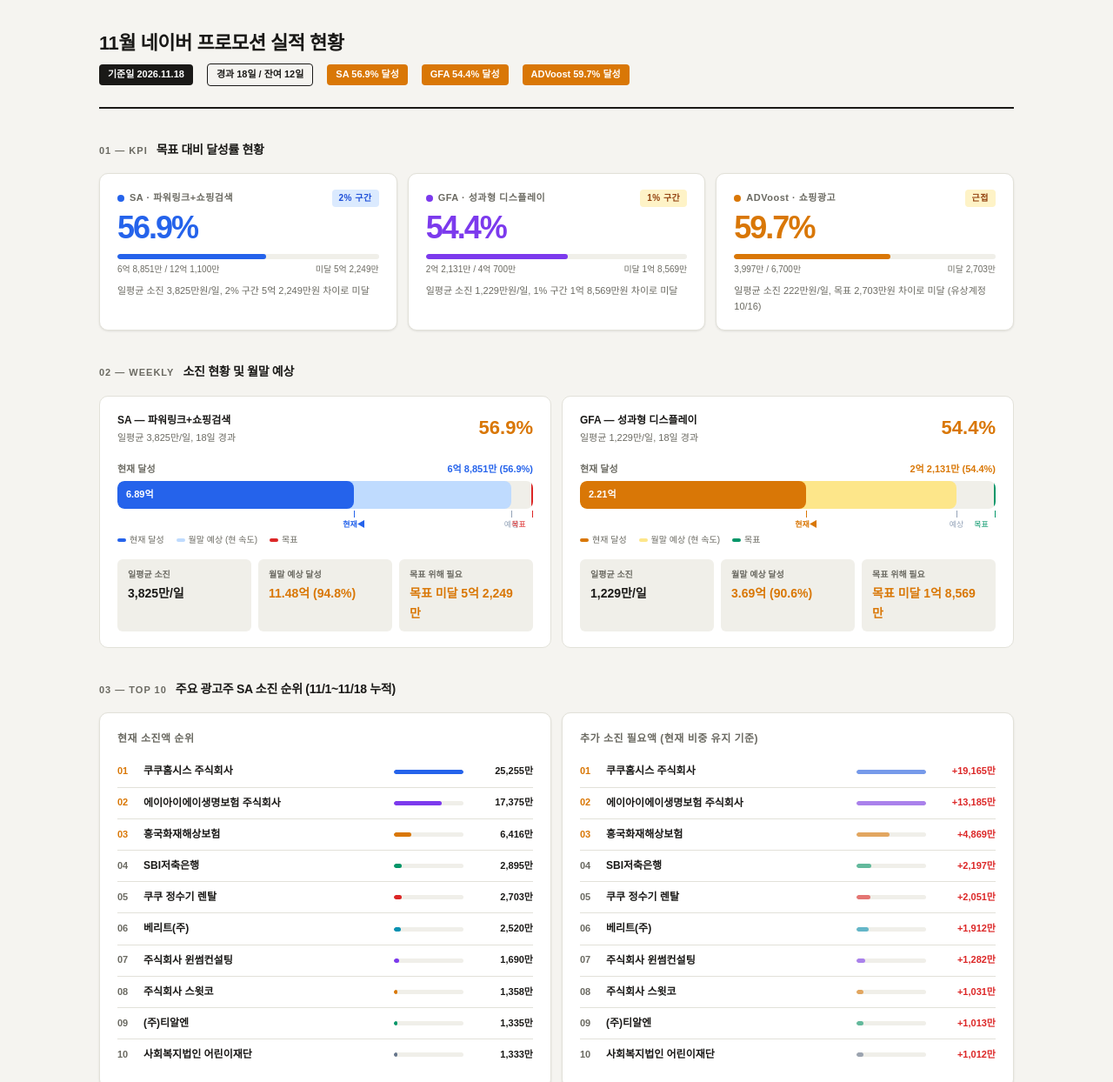
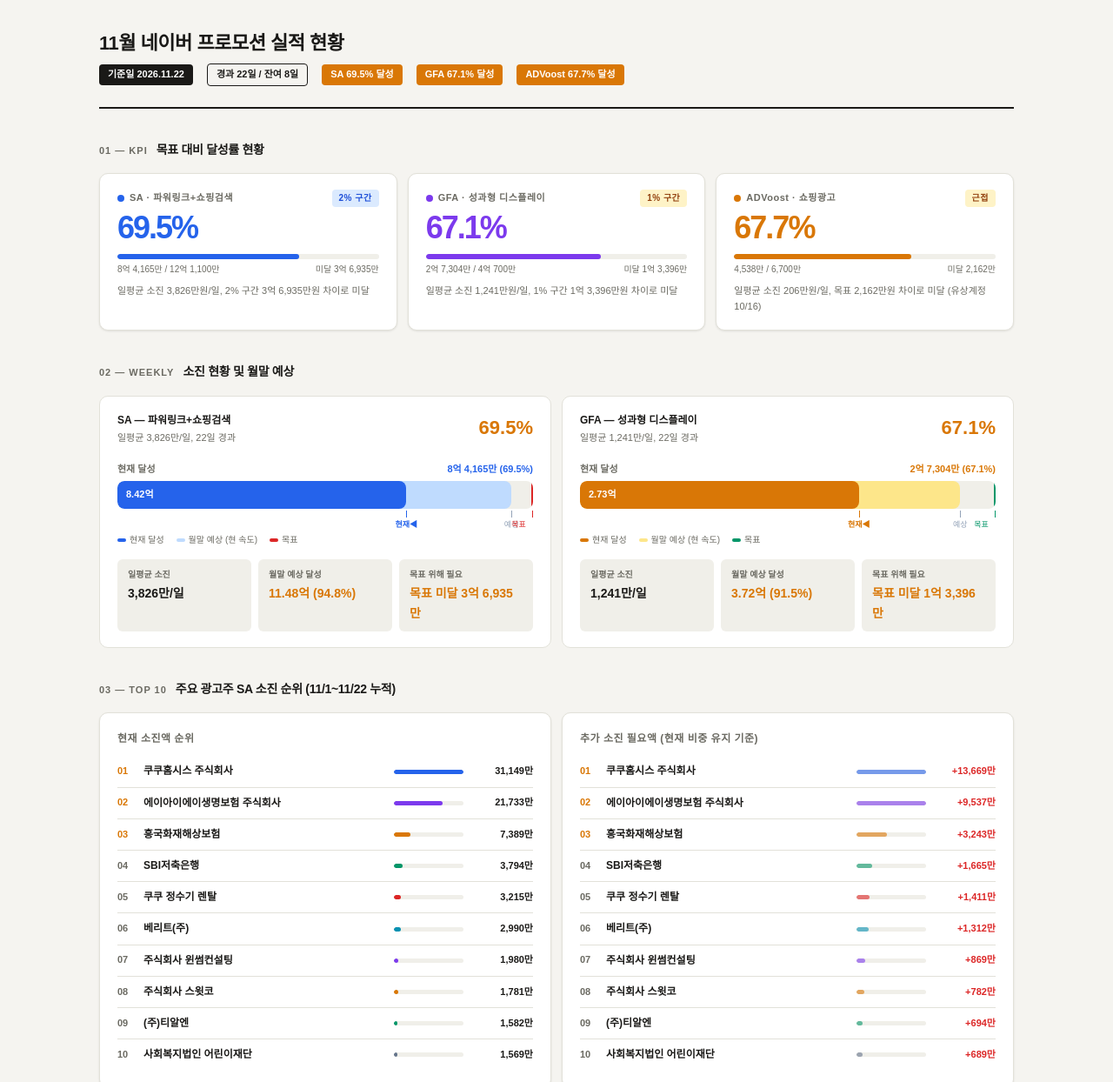
Before and after one commit to sora830812-del/naverpromo_202611, a plain HTML site: page index.html in a window 1280 px wide. Shown: the top 1244 px of the page at 87% size. Drawn offline with Linux system fonts and the light colour scheme; a web font is replaced by a local one.

Commit message:
11월 대시보드 11/22 기준 업데이트
Co-Authored-By: Claude Opus 5 <noreply@anthropic.com>
Claude-Session: https://claude.ai/code/session_01WdeaTGjQHzjB1TZFvyWyAh

```diff
--- a/index.html
+++ b/index.html
@@ -173,11 +173,11 @@ body { background: var(--bg); color: var(--text); font-family: 'Pretendard', san
   <div class="page-header">
     <h1>11월 네이버 프로모션 실적 현황</h1>
     <div class="header-meta">
-      <span class="badge">기준일 2026.11.18</span>
-      <span class="badge outline">경과 18일 / 잔여 12일</span>
-      <span class="badge warn">SA 56.9% 달성</span>
-      <span class="badge warn">GFA 54.4% 달성</span>
-      <span class="badge warn">ADVoost 59.7% 달성</span>
+      <span class="badge">기준일 2026.11.22</span>
+      <span class="badge outline">경과 22일 / 잔여 8일</span>
+      <span class="badge warn">SA 69.5% 달성</span>
+      <span class="badge warn">GFA 67.1% 달성</span>
+      <span class="badge warn">ADVoost 67.7% 달성</span>
     </div>
   </div>
 
@@ -195,15 +195,15 @@ body { background: var(--bg); color: var(--text); font-family: 'Pretendard', san
         SA · 파워링크+쇼핑검색
         <span class="tag tag-blue" style="margin-left:auto;">2% 구간</span>
       </div>
-      <div class="kpi-rate" style="color:#2563eb;">56.9%</div>
+      <div class="kpi-rate" style="color:#2563eb;">69.5%</div>
       <div class="kpi-bar-wrap" style="margin-top:12px;">
-        <div class="kpi-bar" style="width:56.9%; background:#2563eb;"></div>
+        <div class="kpi-bar" style="width:69.5%; background:#2563eb;"></div>
       </div>
       <div class="progress-row">
-        <span>6억 8,851만 / 12억 1,100만</span>
-        <span>미달 5억 2,249만</span>
+        <span>8억 4,165만 / 12억 1,100만</span>
+        <span>미달 3억 6,935만</span>
       </div>
-      <div class="kpi-detail" style="margin-top:8px;">일평균 소진 3,825만원/일, 2% 구간 5억 2,249만원 차이로 미달</div>
+      <div class="kpi-detail" style="margin-top:8px;">일평균 소진 3,826만원/일, 2% 구간 3억 6,935만원 차이로 미달</div>
     </div>
 
     <!-- GFA -->
@@ -213,15 +213,15 @@ body { background: var(--bg); color: var(--text); font-family: 'Pretendard', san
         GFA · 성과형 디스플레이
         <span class="tag tag-amber" style="margin-left:auto;">1% 구간</span>
       </div>
-      <div class="kpi-rate" style="color:#7c3aed;">54.4%</div>
+      <div class="kpi-rate" style="color:#7c3aed;">67.1%</div>
       <div class="kpi-bar-wrap" style="margin-top:12px;">
-        <div class="kpi-bar" style="width:54.4%; background:#7c3aed;"></div>
+        <div class="kpi-bar" style="width:67.1%; background:#7c3aed;"></div>
       </div>
       <div class="progress-row">
-        <span>2억 2,131만 / 4억 700만</span>
-        <span>미달 1억 8,569만</span>
+        <span>2억 7,304만 / 4억 700만</span>
+        <span>미달 1억 3,396만</span>
       </div>
-      <div class="kpi-detail" style="margin-top:8px;">일평균 소진 1,229만원/일, 1% 구간 1억 8,569만원 차이로 미달</div>
+      <div class="kpi-detail" style="margin-top:8px;">일평균 소진 1,241만원/일, 1% 구간 1억 3,396만원 차이로 미달</div>
     </div>
 
     <!-- ADVoost -->
@@ -231,15 +231,15 @@ body { background: var(--bg); color: var(--text); font-family: 'Pretendard', san
         ADVoost · 쇼핑광고
         <span class="tag tag-amber" style="margin-left:auto;">근접</span>
       </div>
-      <div class="kpi-rate" style="color:#d97706;">59.7%</div>
+      <div class="kpi-rate" style="color:#d97706;">67.7%</div>
       <div class="kpi-bar-wrap" style="margin-top:12px;">
-        <div class="kpi-bar" style="width:59.7%; background:#d97706;"></div>
+        <div class="kpi-bar" style="width:67.7%; background:#d97706;"></div>
       </div>
       <div class="progress-row">
-        <span>3,997만 / 6,700만</span>
-        <span>미달 2,703만</span>
+        <span>4,538만 / 6,700만</span>
+        <span>미달 2,162만</span>
       </div>
-      <div class="kpi-detail" style="margin-top:8px;">일평균 소진 222만원/일, 목표 2,703만원 차이로 미달 (유상계정 10/16)</div>
+      <div class="kpi-detail" style="margin-top:8px;">일평균 소진 206만원/일, 목표 2,162만원 차이로 미달 (유상계정 10/16)</div>
     </div>
   </div>
 
@@ -255,24 +255,24 @@ body { background: var(--bg); color: var(--text); font-family: 'Pretendard', san
       <div class="weekly-header">
         <div>
           <div class="weekly-title">SA — 파워링크+쇼핑검색</div>
-          <div style="font-size:11px; color:var(--text-muted); margin-top:2px;">일평균 3,825만/일, 18일 경과</div>
+          <div style="font-size:11px; color:var(--text-muted); margin-top:2px;">일평균 3,826만/일, 22일 경과</div>
         </div>
-        <div class="weekly-rate warn">56.9%</div>
+        <div class="weekly-rate warn">69.5%</div>
       </div>
 
       <div style="margin-top:18px;">
         <div style="display:flex; justify-content:space-between; font-size:11px; font-weight:600; margin-bottom:5px;">
           <span style="color:var(--text-muted);">현재 달성</span>
-          <span style="color:#2563eb;">6억 8,851만 (56.9%)</span>
+          <span style="color:#2563eb;">8억 4,165만 (69.5%)</span>
         </div>
         <div style="position:relative; height:32px; border-radius:8px; overflow:hidden; background:var(--surface2);">
           <div style="position:absolute; left:0; top:0; width:94.8%; height:100%; background:#bfdbfe; border-radius:8px;"></div>
-          <div style="position:absolute; left:0; top:0; width:56.9%; height:100%; background:#2563eb; border-radius:8px; display:flex; align-items:center; padding-left:10px; font-size:11px; color:#fff; font-weight:600; white-space:nowrap;">6.89억</div>
+          <div style="position:absolute; left:0; top:0; width:69.5%; height:100%; background:#2563eb; border-radius:8px; display:flex; align-items:center; padding-left:10px; font-size:11px; color:#fff; font-weight:600; white-space:nowrap;">8.42억</div>
           <div style="position:absolute; right:0; top:0; width:2px; height:100%; background:#dc2626;"></div>
         </div>
         <div style="position:relative; height:18px;">
-          <div style="position:absolute; left:56.9%; top:2px; width:1px; height:8px; background:#2563eb;"></div>
-          <div style="position:absolute; left:56.9%; top:11px; font-size:9px; color:#2563eb; font-weight:600; transform:translateX(-50%);">현재◀</div>
+          <div style="position:absolute; left:69.5%; top:2px; width:1px; height:8px; background:#2563eb;"></div>
+          <div style="position:absolute; left:69.5%; top:11px; font-size:9px; color:#2563eb; font-weight:600; transform:translateX(-50%);">현재◀</div>
           <div style="position:absolute; left:94.8%; top:2px; width:1px; height:8px; background:#94a3b8; border-left:1px dashed #94a3b8;"></div>
           <div style="position:absolute; left:94.8%; top:11px; font-size:9px; color:#94a3b8; transform:translateX(-50%);">예상</div>
           <div style="position:absolute; right:0; top:2px; width:1px; height:8px; background:#dc2626;"></div>
@@ -289,7 +289,7 @@ body { background: var(--bg); color: var(--text); font-family: 'Pretendard', san
       <div class="weekly-stat-row" style="margin-top:14px;">
         <div class="weekly-stat">
           <div class="ws-label">일평균 소진</div>
-          <div class="ws-value">3,825만/일</div>
+          <div class="ws-value">3,826만/일</div>
         </div>
         <div class="weekly-stat">
           <div class="ws-label">월말 예상 달성</div>
@@ -297,7 +297,7 @@ body { background: var(--bg); color: var(--text); font-family: 'Pretendard', san
         </div>
         <div class="weekly-stat">
           <div class="ws-label">목표 위해 필요</div>
-          <div class="ws-value" style="color:var(--accent-amber);">목표 미달 5억 2,249만</div>
+          <div class="ws-value" style="color:var(--accent-amber);">목표 미달 3억 6,935만</div>
         </div>
       </div>
     </div>
@@ -307,26 +307,26 @@ body { background: var(--bg); color: var(--text); font-family: 'Pretendard', san
       <div class="weekly-header">
         <div>
           <div class="weekly-title">GFA — 성과형 디스플레이</div>
-          <div style="font-size:11px; color:var(--text-muted); margin-top:2px;">일평균 1,229만/일, 18일 경과</div>
+          <div style="font-size:11px; color:var(--text-muted); margin-top:2px;">일평균 1,241만/일, 22일 경과</div>
         </div>
-        <div class="weekly-rate warn">54.4%</div>
+        <div class="weekly-rate warn">67.1%</div>
       </div>
 
       <div style="margin-top:18px;">
         <div style="display:flex; justify-content:space-between; font-size:11px; font-weight:600; margin-bottom:5px;">
           <span style="color:var(--text-muted);">현재 달성</span>
-          <span style="color:#d97706;">2억 2,131만 (54.4%)</span>
+          <span style="color:#d97706;">2억 7,304만 (67.1%)</span>
         </div>
         <div style="position:relative; height:32px; border-radius:8px; overflow:hidden; background:var(--surface2);">
-          <div style="position:absolute; left:0; top:0; width:90.6%; height:100%; background:#fde68a; border-radius:8px;"></div>
-          <div style="position:absolute; left:0; top:0; width:54.4%; height:100%; background:#d97706; border-radius:8px; display:flex; align-items:center; padding-left:10px; font-size:11px; color:#fff; font-weight:600; white-space:nowrap;">2.21억</div>
+          <div style="position:absolute; left:0; top:0; width:91.5%; height:100%; background:#fde68a; border-radius:8px;"></div>
+          <div style="position:absolute; left:0; top:0; width:67.1%; height:100%; background:#d97706; border-radius:8px; display:flex; align-items:center; padding-left:10px; font-size:11px; color:#fff; font-weight:600; white-space:nowrap;">2.73억</div>
           <div style="position:absolute; right:0; top:0; width:2px; height:100%; background:#059669;"></div>
         </div>
         <div style="position:relative; height:18px;">
-          <div style="position:absolute; left:54.4%; top:2px; width:1px; height:8px; background:#d97706;"></div>
-          <div style="position:absolute; left:54.4%; top:11px; font-size:9px; color:#d97706; font-weight:600; transform:translateX(-50%);">현재◀</div>
-          <div style="position:absolute; left:90.6%; top:2px; width:1px; height:8px; background:#94a3b8; border-left:1px dashed #94a3b8;"></div>
-          <div style="position:absolute; left:90.6%; top:11px; font-size:9px; color:#94a3b8; transform:translateX(-50%);">예상</div>
+          <div style="position:absolute; left:67.1%; top:2px; width:1px; height:8px; background:#d97706;"></div>
+          <div style="position:absolute; left:67.1%; top:11px; font-size:9px; color:#d97706; font-weight:600; transform:translateX(-50%);">현재◀</div>
+          <div style="position:absolute; left:91.5%; top:2px; width:1px; height:8px; background:#94a3b8; border-left:1px dashed #94a3b8;"></div>
+          <div style="position:absolute; left:91.5%; top:11px; font-size:9px; color:#94a3b8; transform:translateX(-50%);">예상</div>
           <div style="position:absolute; right:0; top:2px; width:1px; height:8px; background:#059669;"></div>
           <div style="position:absolute; right:0; top:11px; font-size:9px; color:#059669; transform:translateX(-50%);">목표</div>
         </div>
@@ -341,15 +341,15 @@ body { background: var(--bg); color: var(--text); font-family: 'Pretendard', san
       <div class="weekly-stat-row" style="margin-top:14px;">
         <div class="weekly-stat">
           <div class="ws-label">일평균 소진</div>
-          <div class="ws-value">1,229만/일</div>
+          <div class="ws-value">1,241만/일</div>
         </div>
         <div class="weekly-stat">
           <div class="ws-label">월말 예상 달성</div>
-          <div class="ws-value" style="color:var(--accent-amber);">3.69억 (90.6%)</div>
+          <div class="ws-value" style="color:var(--accent-amber);">3.72억 (91.5%)</div>
         </div>
         <div class="weekly-stat">
           <div class="ws-label">목표 위해 필요</div>
-          <div class="ws-value" style="color:var(--accent-amber);">목표 미달 1억 8,569만</div>
+          <div class="ws-value" style="color:var(--accent-amber);">목표 미달 1억 3,396만</div>
         </div>
       </div>
     </div>
@@ -357,7 +357,7 @@ body { background: var(--bg); color: var(--text); font-family: 'Pretendard', san
 
   <div class="section-header">
     <span class="sec-num">03 — TOP 10</span>
-    <h2>주요 광고주 SA 소진 순위 (11/1~11/18 누적)</h2>
+    <h2>주요 광고주 SA 소진 순위 (11/1~11/22 누적)</h2>
   </div>
 
   <div class="two-col">
@@ -397,7 +397,7 @@ body { background: var(--bg); color: var(--text); font-family: 'Pretendard', san
     <div id="gfa-target-body"></div>
   </div>
   <div style="font-size:10px; color:var(--text-muted); margin-top:8px;">
-    ※ 계정별 목표액은 11월 계정별 목표배분 확정안 기준입니다 (모두투어 이관으로 제외). 월말 예상 = 현재 소진액 ÷ 경과일수(18일) × 전체일수(30일). 막대는 목표액(100%) 기준으로 정규화했습니다.
+    ※ 계정별 목표액은 11월 계정별 목표배분 확정안 기준입니다 (모두투어 이관으로 제외). 월말 예상 = 현재 소진액 ÷ 경과일수(22일) × 전체일수(30일). 막대는 목표액(100%) 기준으로 정규화했습니다.
   </div>
 
   <!-- ── 05 베네핏 계산기 ── -->
@@ -408,7 +408,7 @@ body { background: var(--bg); color: var(--text); font-family: 'Pretendard', san
 
   <div class="benefit-wrap">
     <div class="benefit-top">
-      <h3>베네핏 배분 계산기 <span class="needs-data">✓ 11/18 기준</span></h3>
+      <h3>베네핏 배분 계산기 <span class="needs-data">✓ 11/22 기준</span></h3>
       <div class="benefit-note" style="margin-top:6px;">
         보상액의 20% → 재원 | 제휴실 정액 10% | 잔여 90% → 마케팅·IMC·그로스 MoM 배분 (증감률 50% + 증감금액 50%)
       </div>
@@ -444,7 +444,7 @@ body { background: var(--bg); color: var(--text); font-family: 'Pretendard', san
         📊 동일 기간 비교 — 10월 일할 vs 11월 누적
         <span class="tag tag-amber">MoM 배분 근거</span>
       </div>
-      <div class="mom-section-sub">11월 누적 실적(18일)과 10월 일할(18일)을 동일 기간 기준으로 비교. 수치 수정 가능합니다.</div>
+      <div class="mom-section-sub">11월 누적 실적(22일)과 10월 일할(22일)을 동일 기간 기준으로 비교. 수치 수정 가능합니다.</div>
 
       <div class="mom-grid">
         <div class="mom-col-header">부서</div>
@@ -455,36 +455,36 @@ body { background: var(--bg); color: var(--text); font-family: 'Pretendard', san
 
         <div class="mom-row" id="mom-row-1">
           <div class="mom-cell dept-label">마케팅본부</div>
-          <div class="mom-cell"><input type="number" id="apr-1" value="53699" oninput="calcBenefit()"></div>
-          <div class="mom-cell"><input type="number" id="may-1" value="53370" oninput="calcBenefit()"></div>
+          <div class="mom-cell"><input type="number" id="apr-1" value="65632" oninput="calcBenefit()"></div>
+          <div class="mom-cell"><input type="number" id="may-1" value="65525" oninput="calcBenefit()"></div>
           <div class="mom-cell"><span class="mom-delta" id="delta-1">—</span></div>
           <div class="mom-cell"><span class="mom-delta" id="rate-1">—</span></div>
         </div>
         <div class="mom-row" id="mom-row-2">
           <div class="mom-cell dept-label">IMC본부</div>
-          <div class="mom-cell"><input type="number" id="apr-2" value="31634" oninput="calcBenefit()"></div>
-          <div class="mom-cell"><input type="number" id="may-2" value="34125" oninput="calcBenefit()"></div>
+          <div class="mom-cell"><input type="number" id="apr-2" value="38664" oninput="calcBenefit()"></div>
+          <div class="mom-cell"><input type="number" id="may-2" value="41622" oninput="calcBenefit()"></div>
           <div class="mom-cell"><span class="mom-delta" id="delta-2">—</span></div>
           <div class="mom-cell"><span class="mom-delta" id="rate-2">—</span></div>
         </div>
         <div class="mom-row" id="mom-row-3">
           <div class="mom-cell dept-label">그로스팀</div>
-          <div class="mom-cell"><input type="number" id="apr-3" value="1209" oninput="calcBenefit()"></div>
-          <div class="mom-cell"><input type="number" id="may-3" value="1097" oninput="calcBenefit()"></div>
+          <div class="mom-cell"><input type="number" id="apr-3" value="1478" oninput="calcBenefit()"></div>
+          <div class="mom-cell"><input type="number" id="may-3" value="1298" oninput="calcBenefit()"></div>
           <div class="mom-cell"><span class="mom-delta" id="delta-3">—</span></div>
           <div class="mom-cell"><span class="mom-delta" id="rate-3">—</span></div>
         </div>
         <div class="mom-row" id="mom-row-4">
           <div class="mom-cell dept-label">미디어제휴실(제휴실)</div>
-          <div class="mom-cell"><input type="number" id="apr-4" value="1136" oninput="calcBenefit()"></div>
-          <div class="mom-cell"><input type="number" id="may-4" value="1717" oninput="calcBenefit()"></div>
+          <div class="mom-cell"><input type="number" id="apr-4" value="1388" oninput="calcBenefit()"></div>
+          <div class="mom-cell"><input type="number" id="may-4" value="2233" oninput="calcBenefit()"></div>
           <div class="mom-cell"><span class="mom-delta" id="delta-4">—</span></div>
           <div class="mom-cell"><span class="mom-delta" id="rate-4">—</span></div>
         </div>
       </div>
 
       <div style="font-size:10px; color:var(--text-muted); margin-top:8px;">
-        ※ 부서 매출은 프로모션 지급(안)_260831(마감).xlsx '광고주정리' 시트의 계정별 부서 매핑을 10·11월 raw에 적용해 재계산 (SA+GFA 합산). 쿠쿠전자(73905)는 IMC본부 70% · 마케팅본부 30%로 분할 반영. 10월 = 10월 최종 일할(18일). 예상 보상액 = SA 목표 12.11억×2%, GFA 목표 4.07억×1% (각 구간 달성 가정)
+        ※ 부서 매출은 프로모션 지급(안)_260831(마감).xlsx '광고주정리' 시트의 계정별 부서 매핑을 10·11월 raw에 적용해 재계산 (SA+GFA 합산). 쿠쿠전자(73905)는 IMC본부 70% · 마케팅본부 30%로 분할 반영. 10월 = 10월 최종 일할(22일). 예상 보상액 = SA 목표 12.11억×2%, GFA 목표 4.07억×1% (각 구간 달성 가정)
       </div>
     </div>
 
@@ -536,7 +536,7 @@ body { background: var(--bg); color: var(--text); font-family: 'Pretendard', san
 
   <!-- 푸터 -->
   <div class="page-footer">
-    <span>기준일 2026.11.18, 데이터: 네이버 성과형광고 로우데이터 (11/18 기준), SA 합계는 raw 시트 직접 합산값</span>
+    <span>기준일 2026.11.22, 데이터: 네이버 성과형광고 로우데이터 (11/22 기준), SA 합계는 raw 시트 직접 합산값</span>
     <span>미디어제휴실 · 담당: 깨발</span>
   </div>
 
@@ -544,19 +544,19 @@ body { background: var(--bg); color: var(--text); font-family: 'Pretendard', san
 
 <script>
 const top10 = [
-  { name: '쿠쿠홈시스 주식회사', amount: 25255 },
-  { name: '에이아이에이생명보험 주식회사', amount: 17375 },
-  { name: '흥국화재해상보험', amount: 6416 },
-  { name: 'SBI저축은행', amount: 2895 },
-  { name: '쿠쿠 정수기 렌탈', amount: 2703 },
-  { name: '베리트(주)', amount: 2520 },
-  { name: '주식회사 윈썸컨설팅', amount: 1690 },
-  { name: '주식회사 스윗코', amount: 1358 },
-  { name: '(주)티알엔', amount: 1335 },
-  { name: '사회복지법인 어린이재단', amount: 1333 },
+  { name: '쿠쿠홈시스 주식회사', amount: 31149 },
+  { name: '에이아이에이생명보험 주식회사', amount: 21733 },
+  { name: '흥국화재해상보험', amount: 7389 },
+  { name: 'SBI저축은행', amount: 3794 },
+  { name: '쿠쿠 정수기 렌탈', amount: 3215 },
+  { name: '베리트(주)', amount: 2990 },
+  { name: '주식회사 윈썸컨설팅', amount: 1980 },
+  { name: '주식회사 스윗코', amount: 1781 },
+  { name: '(주)티알엔', amount: 1582 },
+  { name: '사회복지법인 어린이재단', amount: 1569 },
 ];
 
-const SA_TOTAL = 68851;
+const SA_TOTAL = 84165;
 const SA_TARGET = 121100;
 const SA_REMAIN = SA_TARGET - SA_TOTAL;
 
@@ -608,23 +608,23 @@ function paceColor(pct) {
 }
 
 const saTargets = [
-  { name: 'AIA생명', spent: 173679631, goal: 361000000 },
-  { name: '쿠쿠(일시불)', spent: 159080649, goal: 225000000 },
-  { name: '쿠쿠(렌탈)', spent: 93473663, goal: 159000000 },
-  { name: '흥국화재TM', spent: 64158408, goal: 109000000 },
-  { name: 'SBI저축은행', spent: 28953272, goal: 58000000 },
-  { name: '신한EZ손해보험', spent: 8407469, goal: 19000000 },
-  { name: '쇼핑엔티', spent: 13352635, goal: 19000000 },
-  { name: '키움에셋플래너', spent: 5741409, goal: 16000000 },
+  { name: 'AIA생명', spent: 217261379, goal: 361000000 },
+  { name: '쿠쿠(일시불)', spent: 194573328, goal: 225000000 },
+  { name: '쿠쿠(렌탈)', spent: 116775104, goal: 159000000 },
+  { name: '흥국화재TM', spent: 73892074, goal: 109000000 },
+  { name: 'SBI저축은행', spent: 37944912, goal: 58000000 },
+  { name: '신한EZ손해보험', spent: 9667644, goal: 19000000 },
+  { name: '쇼핑엔티', spent: 15817263, goal: 19000000 },
+  { name: '키움에셋플래너', spent: 6897983, goal: 16000000 },
 ];
 const gfaTargets = [
-  { name: 'AIA생명', spent: 55076270, goal: 132000000 },
-  { name: '쿠쿠(일시불+렌탈)', spent: 53528348, goal: 105000000 },
-  { name: '쿠쿠(렌탈)', spent: 34235963, goal: 69000000 },
-  { name: '흥국화재TM', spent: 16060862, goal: 25000000 },
-  { name: '키움에셋플래너', spent: 53994306, goal: 61000000 },
+  { name: 'AIA생명', spent: 71254155, goal: 132000000 },
+  { name: '쿠쿠(일시불+렌탈)', spent: 66227492, goal: 105000000 },
+  { name: '쿠쿠(렌탈)', spent: 38549029, goal: 69000000 },
+  { name: '흥국화재TM', spent: 20319561, goal: 25000000 },
+  { name: '키움에셋플래너', spent: 65209855, goal: 61000000 },
 ];
-const T_ELAPSED = 18, T_TOTAL_DAYS = 30;
+const T_ELAPSED = 22, T_TOTAL_DAYS = 30;
 
 function renderTargetTable(bodyId, rows, baseColor) {
   const wrap = document.getElementById(bodyId);
```
